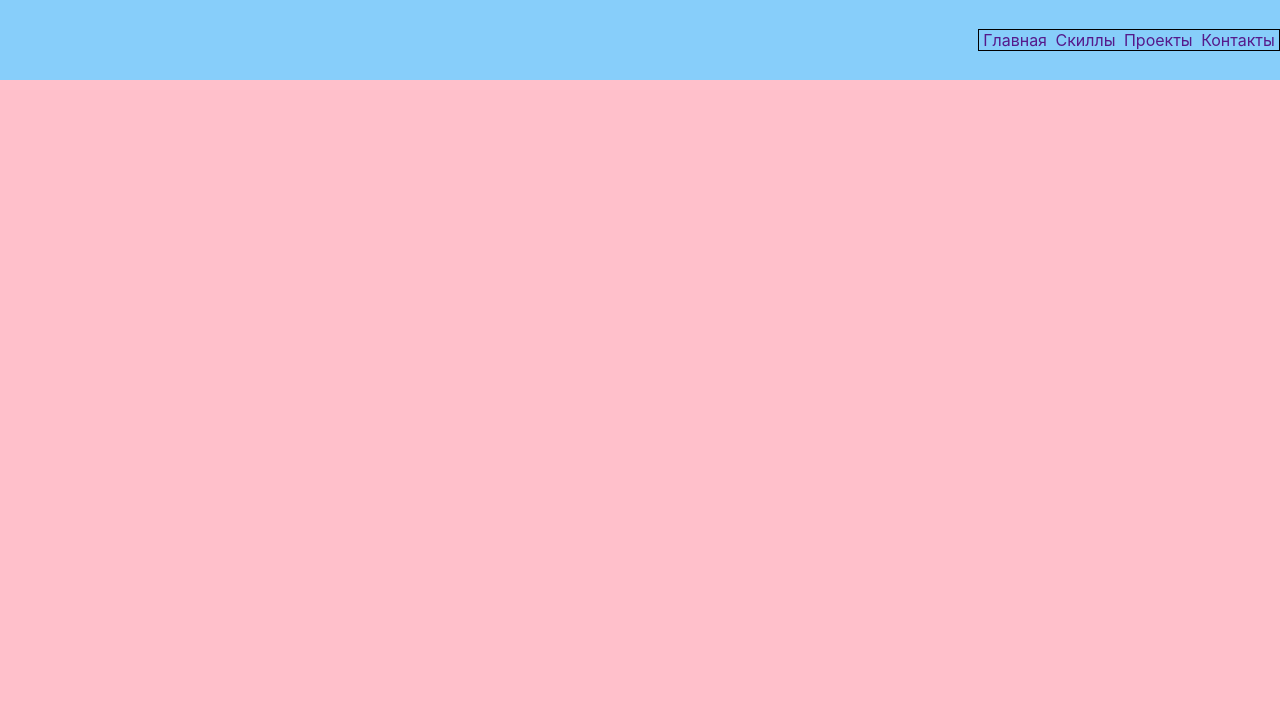
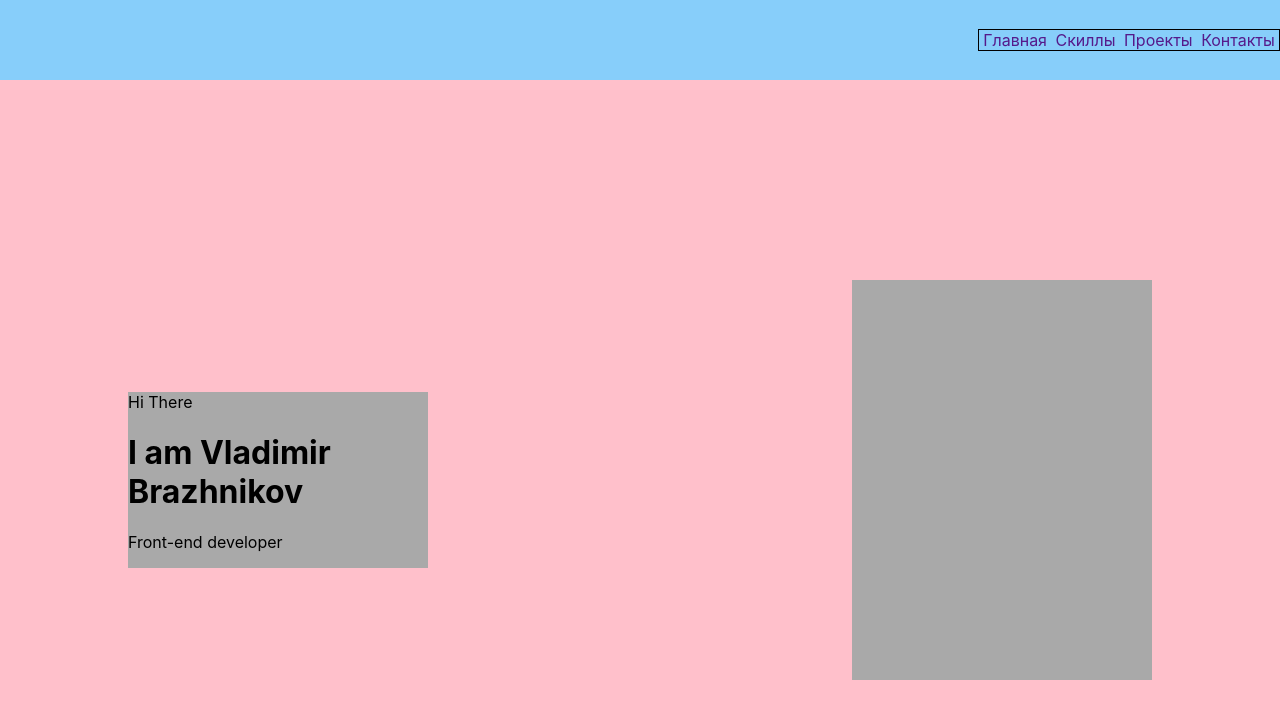
Before and after one commit to cros6y6raga/portfolio, a React (Create React App) app: page / in a window 1280 px wide. Shown: the top 718 px of the page. Built offline with nearby package versions, Linux system fonts and the light colour scheme.

Commit message:
I added the main block and styles to it

```diff
--- a/src/main/Main.module.css
+++ b/src/main/Main.module.css
@@ -2,3 +2,23 @@
     height: 100vh;
     background-color: pink;
 }
+
+.container {
+    height: 100%;
+    width: 80%;
+    margin: 0 auto;
+    display: flex;
+    align-items: center;
+    justify-content: space-between;
+}
+
+.text {
+    width: 300px;
+    background-color: darkgrey;
+}
+
+.photo {
+    width: 300px;
+    height: 400px;
+    background-color: darkgrey;
+}
--- a/src/main/Main.tsx
+++ b/src/main/Main.tsx
@@ -4,6 +4,15 @@ import style from './Main.module.css';
 function Main() {
     return (
         <div className={style.mainBlock}>
+            <div className={style.container}>
+                <div className={style.text}>
+                    <span>Hi There</span>
+                    <h1>I am Vladimir Brazhnikov</h1>
+                    <p>Front-end developer</p>
+                </div>
+                <div className={style.photo}>
+                </div>
+            </div>
         </div>
     );
 }
```
